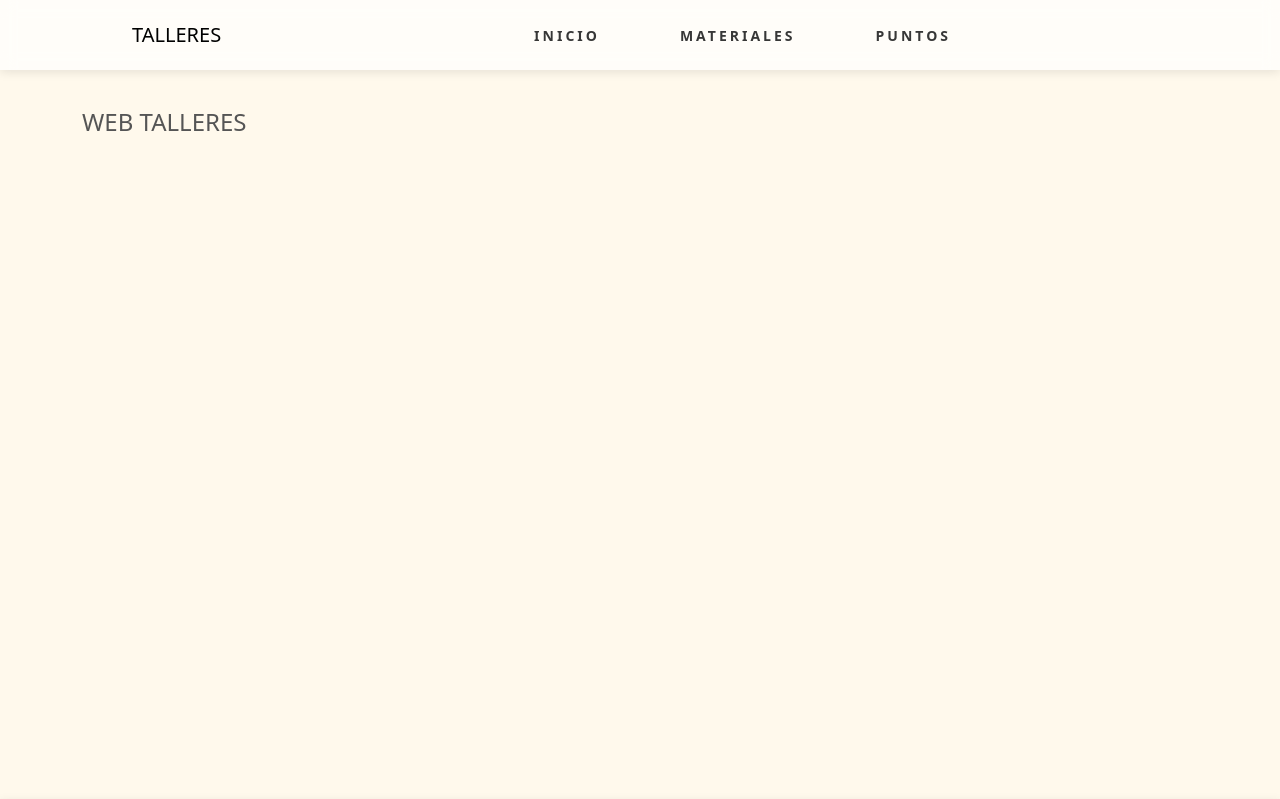
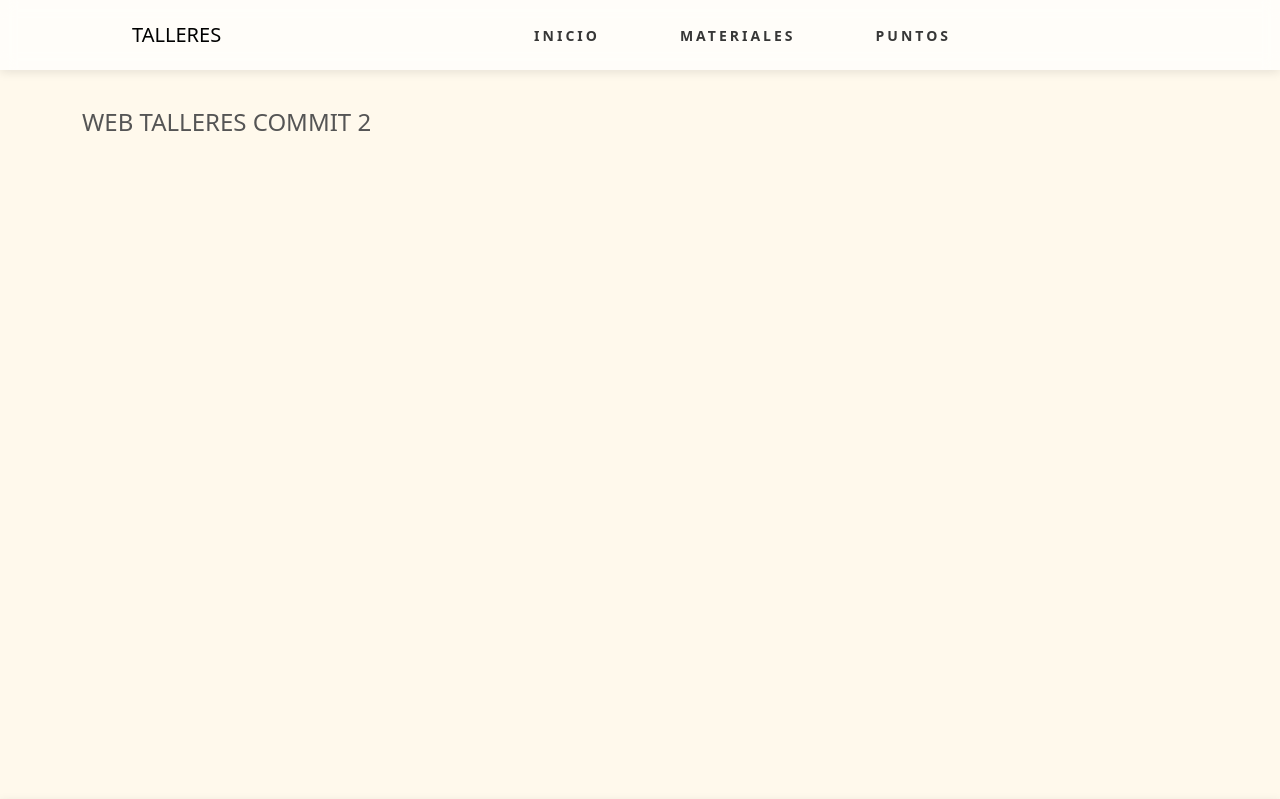
Before and after one commit to P4ulGM/CER3-LP-TalleresVecinos, a Django app: page / in a window 1280 px wide. Shown: the top 799 px of the page. Run offline with Django 5.2, Linux system fonts and the light colour scheme.

Commit message:
commit 2

```diff
--- a/talleresvecinosAPP/templates/app/home.html
+++ b/talleresvecinosAPP/templates/app/home.html
@@ -6,7 +6,7 @@
 <section class="seccion bg-gray min-vh-100">
     <section class="py-5">
         <div class="container">
-            <h4>WEB TALLERES</h4>
+            <h4>WEB TALLERES COMMIT 2</h4>
         </div>
     </section>
 {% endblock %}
```
